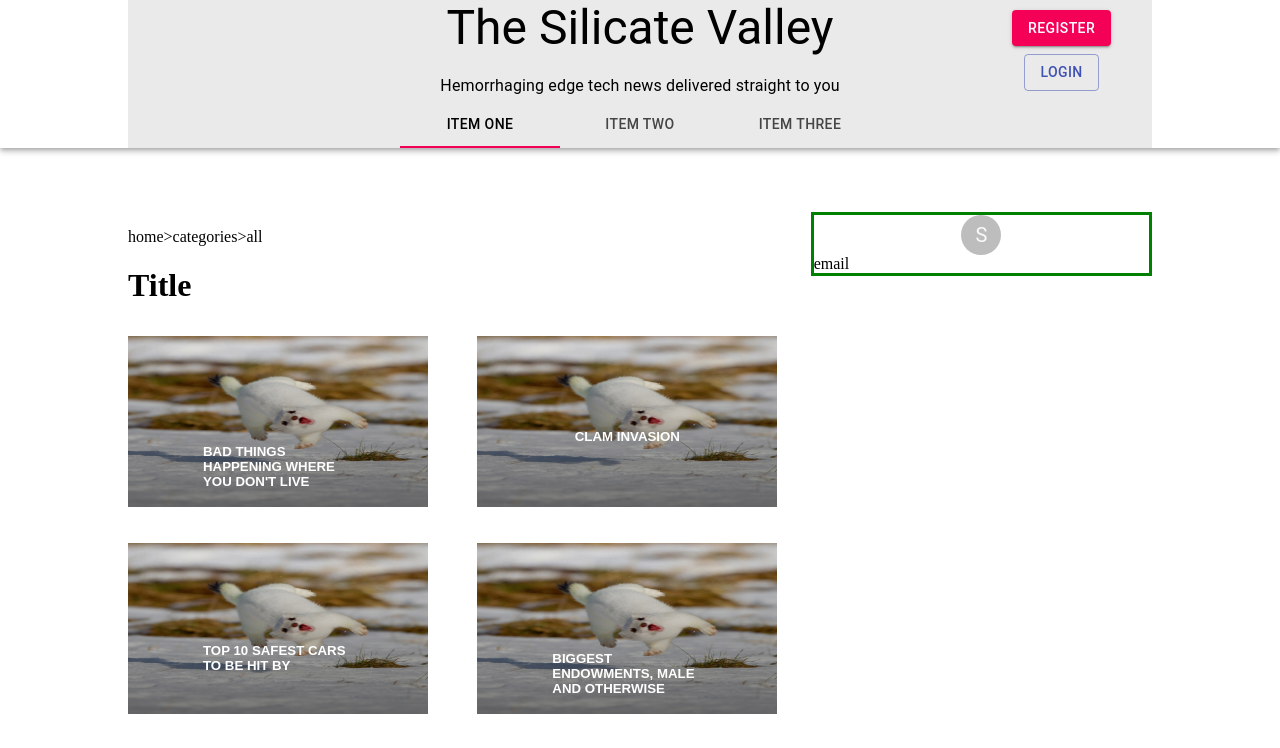
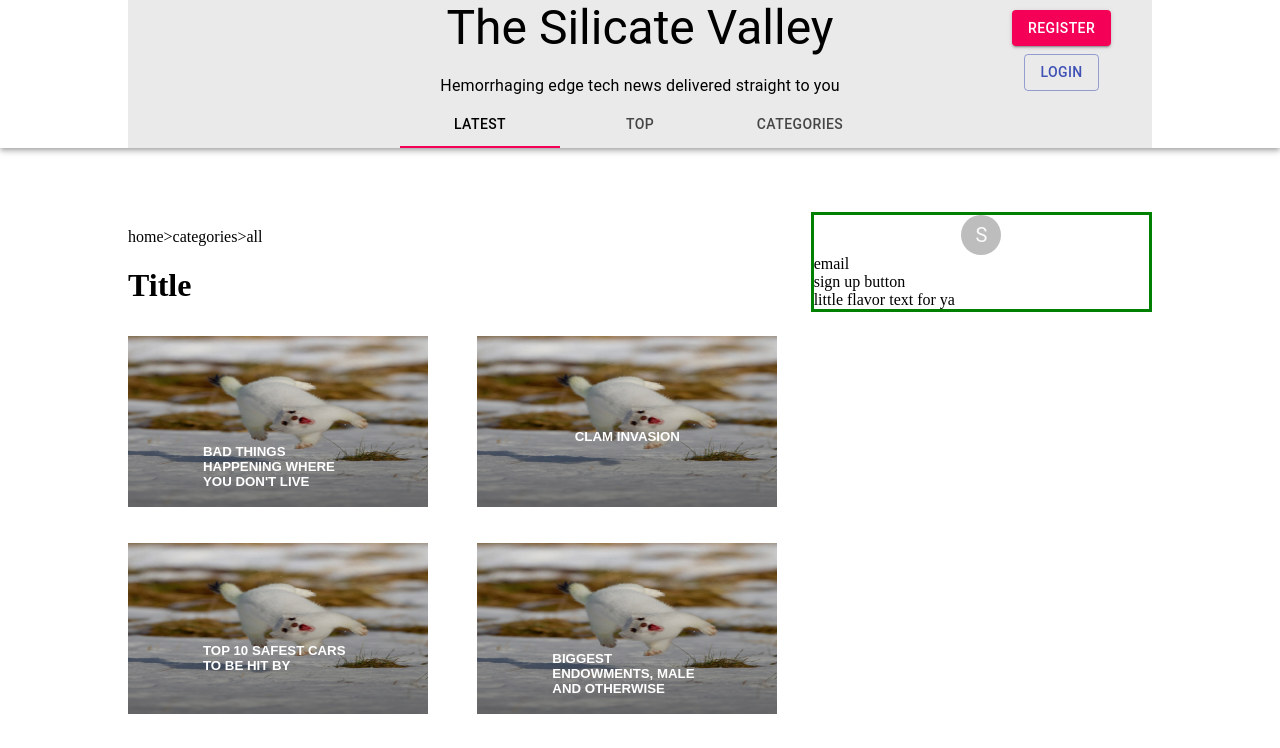
Before and after one commit to mc0918/tsv_poc, a Next.js app in the folder tsv_ui/: page / in a window 1280 px wide. Shown: the top 748 px of the page. Built offline with nearby package versions, Linux system fonts and the light colour scheme.

Commit message:
began routing in header

```diff
--- a/tsv_ui/components/articlePreview/articlePreview.js
+++ b/tsv_ui/components/articlePreview/articlePreview.js
@@ -33,7 +33,6 @@ const useStyles = makeStyles({
     top: "50%",
     right: "50%",
     transform: "translate(50%, 50%)",
-
   },
 });
 
--- a/tsv_ui/components/header/header.js
+++ b/tsv_ui/components/header/header.js
@@ -7,8 +7,23 @@ import {
   Tabs,
 } from "@material-ui/core";
 import AppBar from "@material-ui/core/AppBar";
+import { useState } from "react";
+import Link from "next/link";
+import { useRouter } from "next/router";
 
 export const Header = () => {
+  const [tabValue, setTabValue] = useState(0);
+  const router = useRouter();
+
+  const handleChange = (event, newValue) => {
+    setTabValue(newValue);
+  };
+
+  const handleClick = href => (event) => {
+    event.preventDefault();
+    router.push(href)
+  }
+
   return (
     <AppBar position="static" color="transparent">
       <div id="header-container">
@@ -47,7 +62,10 @@ export const Header = () => {
             </Grid>
             </div> */}
 
-          <div id="login-container" style={{ position: "absolute", zIndex: 1, paddingLeft: "80%" }}>
+          <div
+            id="login-container"
+            style={{ position: "absolute", zIndex: 1, paddingLeft: "80%" }}
+          >
             <Grid container>
               <Grid container justify="center" align="center" spacing={1}>
                 <Grid item>
@@ -67,14 +85,19 @@ export const Header = () => {
 
         <div style={{ textAlign: "center" }}>
           <Tabs //TODO: value 0 means only item 1 will ever be selected
-            value={0}
-            onChange={null}
+            value={tabValue}
+            onChange={handleChange}
             aria-label="simple tabs example"
             centered={true}
           >
-            <Tab label="Item One" />
-            <Tab label="Item Two" />
-            <Tab label="Item Three" />
+            {/* <Link href="/notes"> */}
+            <Tab
+              label="Latest"
+              onClick={handleClick('/notes')}
+            />
+            {/* </Link> */}
+            <Tab label="Top" onClick={handleClick('/notes')}/>
+            <Tab label="Categories" />
           </Tabs>
         </div>
       </div>
--- a/tsv_ui/components/sidebar/sidebar.js
+++ b/tsv_ui/components/sidebar/sidebar.js
@@ -17,6 +17,12 @@ export const Sidebar = () => {
         <Grid item xs={12}>
           <div>email</div>
         </Grid>
+        <Grid item xs={12}>
+          <div>sign up button</div>
+        </Grid>
+        <Grid item xs={12}>
+          <div>little flavor text for ya</div>
+        </Grid>
       </Grid>
     </Box>
   );
```
Also changed, not shown: 1 other file (tests, documents, lock files or other folders).
